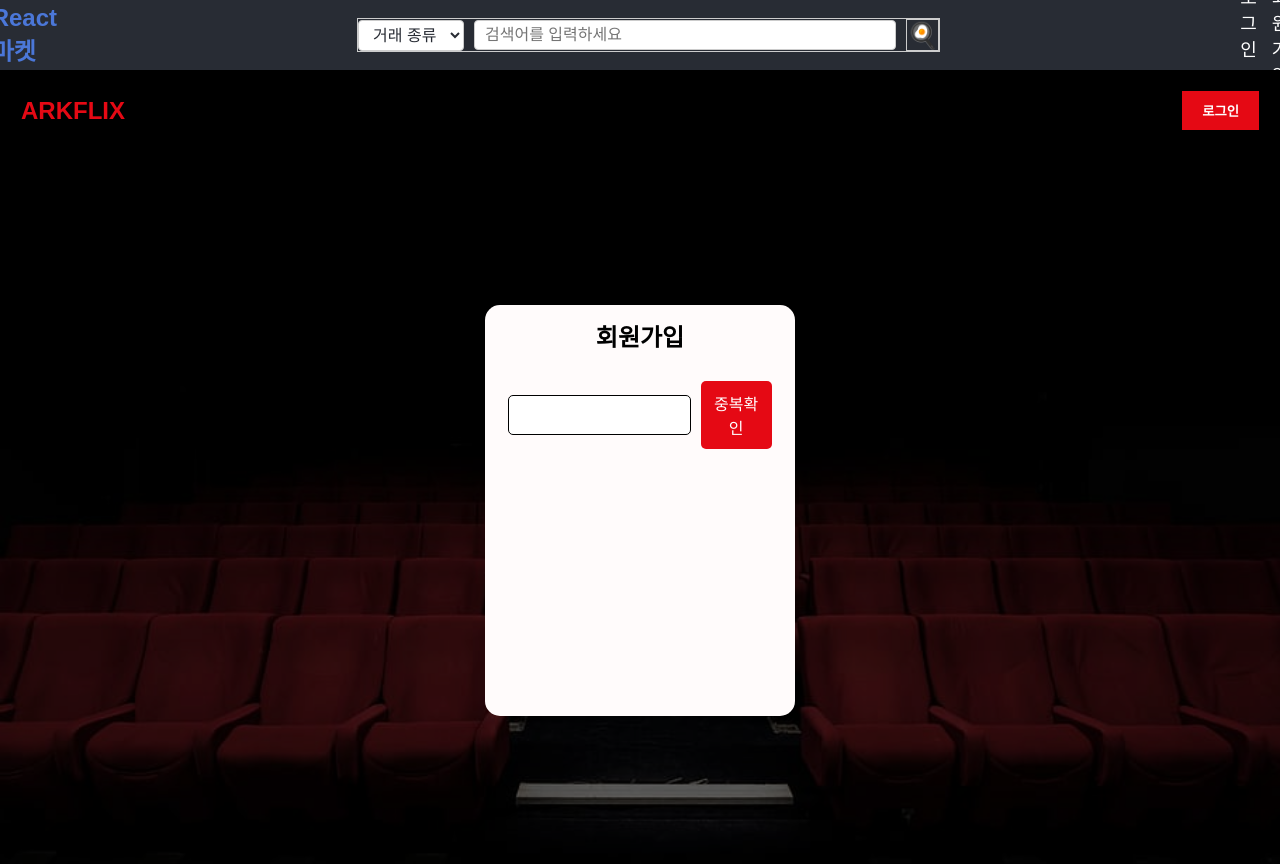
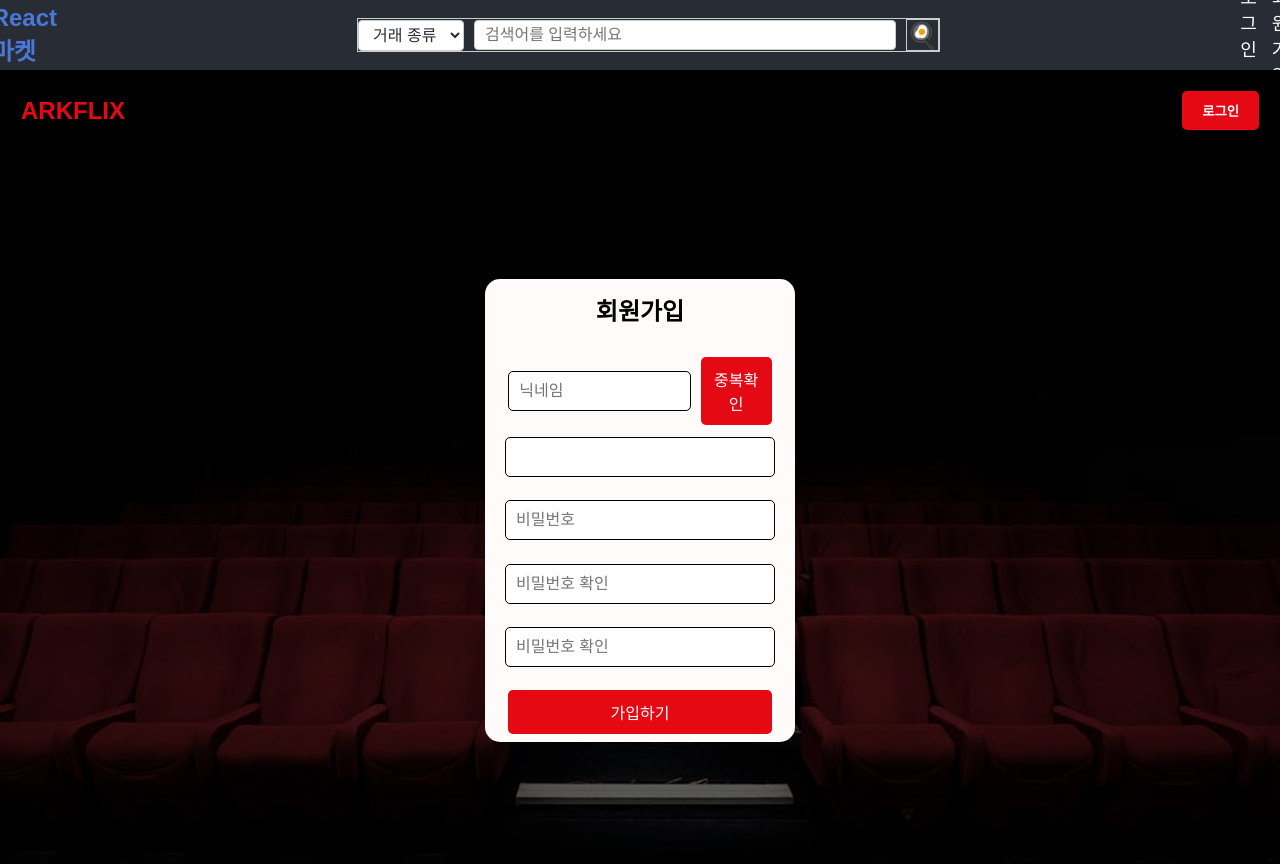
Before and after one commit to parkjunsu3321/ReactStudy, a React (Create React App) app in the folder css_study/: page /signup in a window 1280 px wide. Shown: the top 864 px of the page. Built offline with nearby package versions, Linux system fonts and the light colour scheme.

Commit message:
#25.01.16 회원가입 폼 완성

```diff
--- a/css_study/src/pages/Main.js
+++ b/css_study/src/pages/Main.js
@@ -35,13 +35,13 @@ const LoginButton = styled.button`
   color: #fff;
   font-weight: bold;
   cursor: pointer;
+  border-radius: 5px;
 `;
 
 const MainContent = styled(motion.div)`
   text-align: center;
   z-index: 2;
   padding: 12% 20px;
-  border: 1px solid black;
 `;
 
 const Title = styled.h1`
@@ -67,6 +67,7 @@ const EmailInput = styled.input`
   width: 450px;
   border: none;
   border-radius: 5px;
+  outline: none;
 `;
 
 const SubmitButton = styled.button`
@@ -111,10 +112,15 @@ const Main = () => {
     navigate("/SignIn");
   };
 
+  const handlHome = () => {
+    navigate("/");
+  };
+
+
   return (
     <Container>
       <Header>
-        <Logo>ARKFLIX</Logo>
+        <Logo onClick={handlHome}>ARKFLIX</Logo>
         <div>
           <LoginButton onClick={handleLogin}>로그인</LoginButton>
         </div>
--- a/css_study/src/pages/SignUp.js
+++ b/css_study/src/pages/SignUp.js
@@ -45,15 +45,17 @@ const LoginButton = styled.button`
   color: #fff;
   font-weight: bold;
   cursor: pointer;
+  border-radius: 5px;
 `;
 
 const MainContent = styled.div`
   display: flex;
+  height: 100vh;
   justify-content: center;
   align-items: center;
   text-align: center;
   z-index: 2;
-  padding: 12% 20px;
+  padding: 10% 20px;
   height: 100%;
 `;
 
@@ -68,8 +70,8 @@ const EmailForm = styled.div`
 `;
 
 const EmailInput = styled.input.attrs((props)=>({
-  defaultValue: props.data,
-  readOnly: true,
+  placeHolder: props.data,
+  readOnly: props.boolean,
 }))`
   padding: 10px;
   font-size: 1rem;
@@ -77,17 +79,6 @@ const EmailInput = styled.input.attrs((props)=>({
   border: 1px solid black;
   border-radius: 5px;
   color: gray;
-`;
-
-
-const SubmitButton = styled.button`
-  padding: 10px 20px;
-  font-size: 1rem;
-  background-color: #e50914;
-  border: none;
-  color: #fff;
-  cursor: pointer;
-  border-radius: 5px;
 `;
 
 const SignForm = styled.div`
@@ -98,21 +89,14 @@ const SignForm = styled.div`
   flex-direction: column;
   align-items: center;
   border-radius: 15px;
-  gap: 20px;
+  gap: 5%;
   animation: ${slideDown} 1s ease-out;
 `;
 
 const Title = styled.h1`
   font-size: 1.5rem;
   line-height: 1.4;
-  margin-bottom: 20px;
   color: black;
-`;
-
-const Text = styled.p`
-  font-size: 1.2rem;
-  margin-bottom: 20px;
-  align-items: center;
 `;
 
 const BackgroundOverlay = styled.div`
@@ -142,11 +126,13 @@ const SignUp = () => {
     const handleLogin = () => {
         navigate("/SignIn")
     }
-
+    const handlHome = () => {
+      navigate("/");
+    };
     return (
       <Container>
         <Header>
-            <Logo>ARKFLIX</Logo>
+            <Logo onClick={handlHome}>ARKFLIX</Logo>
             <div>
                 <LoginButton onClick={handleLogin}>로그인</LoginButton>
             </div>
@@ -157,11 +143,16 @@ const SignUp = () => {
                     회원가입
                 </Title>
                 <EmailForm>
-                  <EmailInput data={email}/>
+                  <EmailInput data={"닉네임"} boolean={false}/>
                   <CheckBTN>
                     중복확인
                   </CheckBTN>
                 </EmailForm>
+                <EmailInput type="text" style={{ width: "80%", color: "black" }} data={email} boolean={true}/>
+                <EmailInput type="password" style={{ width: "80%", color: "black" }} data={"비밀번호"} boolean={false}/>
+                <EmailInput type="password" style={{ width: "80%", color: "black" }} data={"비밀번호 확인"} boolean={false}/>
+                <EmailInput type="password" style={{ width: "80%", color: "black" }} data={"비밀번호 확인"} boolean={false}/>
+                <CheckBTN style={{width:"85%"}}>가입하기</CheckBTN>
             </SignForm>
         </MainContent>
         <BackgroundOverlay />
```
